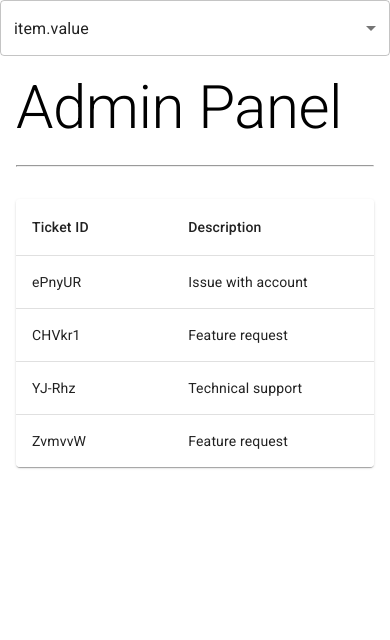
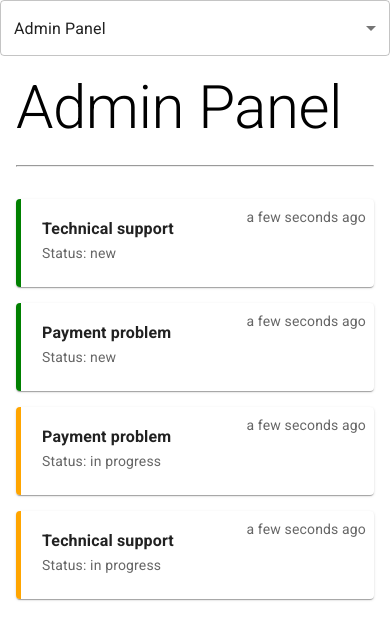
Before and after one commit to lf-hernandez/zealthy-help-desk-tms, a React (Vite) app in the folder frontend/: page / in a window 390 px wide. Shown: the top 640 px of the page. Built offline with nearby package versions, Linux system fonts and the light colour scheme.

Commit message:
Make admin panel mobile friendly

```diff
--- /dev/null
+++ b/frontend/src/components/MobileTicketList.tsx
@@ -0,0 +1,22 @@
+import { useTickets } from '../hooks/tickets';
+import { Ticket } from '../types';
+import { MobileTicketListItem } from './MobileTicketListItem';
+
+type Props = {
+    onPress: (ticket: Ticket) => void;
+};
+export const MobileTicketList = ({ onPress }: Props) => {
+    const { tickets } = useTickets();
+
+    if (!tickets || tickets.length === 0) {
+        return <p>No tickets available</p>;
+    }
+
+    return (
+        <div>
+            {tickets.map((ticket) => (
+                <MobileTicketListItem key={ticket.id} ticket={ticket} onPress={onPress} />
+            ))}
+        </div>
+    );
+};
--- /dev/null
+++ b/frontend/src/components/MobileTicketListItem.tsx
@@ -0,0 +1,51 @@
+import { Box, Card, CardContent, Typography } from '@mui/material';
+import moment from 'moment';
+import { Ticket } from '../types';
+
+type Props = {
+    ticket: Ticket;
+    onPress: (ticket: Ticket) => void;
+};
+
+export const MobileTicketListItem = ({ ticket, onPress }: Props) => {
+    const statusColor = {
+        new: 'green',
+        'in progress': 'orange',
+        resolved: 'purple',
+    };
+
+    return (
+        <Card
+            sx={{ marginBottom: 2, position: 'relative' }}
+            onClick={() => onPress(ticket)}
+            style={{ cursor: 'pointer' }}
+        >
+            <Box
+                sx={{
+                    position: 'absolute',
+                    left: 0,
+                    top: 0,
+                    bottom: 0,
+                    width: '5px',
+                    backgroundColor: statusColor[ticket.status],
+                }}
+            />
+
+            <Box sx={{ position: 'absolute', top: 8, right: 8 }}>
+                <Typography variant="body2" color="textSecondary">
+                    {moment(ticket.dateCreated).fromNow()}
+                </Typography>
+            </Box>
+
+            <CardContent sx={{ marginLeft: '10px' }}>
+                {' '}
+                <Typography variant="subtitle1" component="h2" sx={{ fontWeight: 'bold' }}>
+                    {ticket.description}
+                </Typography>
+                <Typography variant="body2" color="textSecondary">
+                    Status: {ticket.status}
+                </Typography>
+            </CardContent>
+        </Card>
+    );
+};
--- a/frontend/src/components/TicketModal.tsx
+++ b/frontend/src/components/TicketModal.tsx
@@ -91,7 +91,9 @@ export const TicketModal = ({ modalOpen, closeModal }: Props) => {
                             onChange={handleStatusChange}
                         >
                             {statusItems.map((item) => (
-                                <MenuItem value={item.key}>{item.value}</MenuItem>
+                                <MenuItem key={item.key} value={item.key}>
+                                    {item.value}
+                                </MenuItem>
                             ))}
                         </Select>
                     </FormControl>
@@ -109,10 +111,10 @@ export const TicketModal = ({ modalOpen, closeModal }: Props) => {
                 </div>
             </DialogContent>
             <DialogActions>
-                <Button onClick={closeModal} color="secondary">
+                <Button variant="contained" onClick={closeModal} color="secondary">
                     Cancel
                 </Button>
-                <Button onClick={onUpdate} color="primary">
+                <Button variant="contained" onClick={onUpdate} color="primary">
                     Update
                 </Button>
             </DialogActions>
--- /dev/null
+++ b/frontend/src/components/TicketsTable.tsx
@@ -0,0 +1,61 @@
+import {
+    Paper,
+    Table,
+    TableBody,
+    TableCell,
+    TableContainer,
+    TableHead,
+    TableRow,
+} from '@mui/material';
+import moment from 'moment';
+import { useTickets } from '../hooks/tickets';
+import { Ticket } from '../types';
+
+type Props = {
+    onClick: (ticket: Ticket) => void;
+};
+
+export const TicketsTable = ({ onClick }: Props) => {
+    const { tickets } = useTickets();
+
+    if (!tickets || tickets.length === 0) {
+        return <p>No tickets available</p>;
+    }
+    return (
+        <TableContainer component={Paper}>
+            <Table sx={{ minWidth: 750 }} aria-label="simple table">
+                <TableHead>
+                    <TableRow>
+                        <TableCell>Description</TableCell>
+                        <TableCell align="left">Customer</TableCell>
+                        <TableCell align="left">Status</TableCell>
+                        <TableCell align="left" sx={{ minWidth: 80 }}>
+                            Created
+                        </TableCell>
+                    </TableRow>
+                </TableHead>
+                <TableBody>
+                    {tickets.map((ticket) => (
+                        <TableRow
+                            key={ticket.id}
+                            sx={{ '&:last-child td, &:last-child th': { border: 0 } }}
+                            onClick={() => {
+                                onClick(ticket);
+                            }}
+                            style={{ cursor: 'pointer' }}
+                        >
+                            <TableCell component="th" scope="row">
+                                {ticket.description}
+                            </TableCell>
+                            <TableCell align="left">{ticket.customerName}</TableCell>
+                            <TableCell align="left">{ticket.status}</TableCell>
+                            <TableCell align="left" sx={{ minWidth: 80 }}>
+                                {moment(ticket.dateCreated).format('MM-DD-YY')}
+                            </TableCell>
+                        </TableRow>
+                    ))}
+                </TableBody>
+            </Table>
+        </TableContainer>
+    );
+};
--- a/frontend/src/layout/MobileDropdownNav.tsx
+++ b/frontend/src/layout/MobileDropdownNav.tsx
@@ -27,7 +27,9 @@ export const MobileDropdownNav = () => {
                 inputProps={{ 'aria-label': 'Without label' }}
             >
                 {navItems.map((item) => (
-                    <MenuItem value={item.key}>item.value</MenuItem>
+                    <MenuItem key={item.key} value={item.key}>
+                        {item.value}
+                    </MenuItem>
                 ))}
             </Select>
         </FormControl>
--- a/frontend/src/pages/AdminPanel.tsx
+++ b/frontend/src/pages/AdminPanel.tsx
@@ -1,20 +1,15 @@
-import {
-    Paper,
-    Table,
-    TableBody,
-    TableCell,
-    TableContainer,
-    TableHead,
-    TableRow,
-    Typography,
-} from '@mui/material';
-import moment from 'moment';
+import { Typography, useMediaQuery, useTheme } from '@mui/material';
 import { useState } from 'react';
+import { MobileTicketList } from '../components/MobileTicketList';
 import { TicketModal } from '../components/TicketModal';
+import { TicketsTable } from '../components/TicketsTable';
 import { useTickets } from '../hooks/tickets';
 import { Ticket } from '../types';
 
 export const AdminPanel = () => {
+    const theme = useTheme();
+    const isMobile = useMediaQuery(theme.breakpoints.down('sm'));
+
     const [modalOpen, setModalOpen] = useState(false);
     const { setCurrentTicket } = useTickets();
 
@@ -22,12 +17,6 @@ export const AdminPanel = () => {
         setCurrentTicket(ticket);
         setModalOpen(true);
     };
-    const { tickets } = useTickets();
-
-    if (tickets === null) {
-        console.log('Tickets not initialized properly.');
-        return <div>Loading...</div>;
-    }
 
     return (
         <>
@@ -36,50 +25,15 @@ export const AdminPanel = () => {
             </Typography>
             <hr />
             <br />
-            {tickets && tickets?.length > 0 ? (
-                <>
-                    <TableContainer component={Paper}>
-                        <Table sx={{ minWidth: 750 }} aria-label="simple table">
-                            <TableHead>
-                                <TableRow>
-                                    <TableCell>Ticket ID</TableCell>
-                                    <TableCell align="left">Description</TableCell>
-                                    <TableCell align="left">Status</TableCell>
-                                    <TableCell align="left" sx={{ minWidth: 80 }}>
-                                        Created
-                                    </TableCell>
-                                </TableRow>
-                            </TableHead>
-                            <TableBody>
-                                {tickets.map((ticket) => (
-                                    <TableRow
-                                        key={ticket.id}
-                                        sx={{ '&:last-child td, &:last-child th': { border: 0 } }}
-                                        onClick={() => {
-                                            handleRowClick(ticket);
-                                        }}
-                                        style={{ cursor: 'pointer' }}
-                                    >
-                                        <TableCell component="th" scope="row">
-                                            {ticket.id}
-                                        </TableCell>
-                                        <TableCell align="left">{ticket.description}</TableCell>
-                                        <TableCell align="left">{ticket.status}</TableCell>
-                                        <TableCell align="left" sx={{ minWidth: 80 }}>
-                                            {moment(ticket.dateCreated).format('MM-DD-YY')}
-                                        </TableCell>
-                                    </TableRow>
-                                ))}
-                            </TableBody>
-                        </Table>
-                    </TableContainer>
 
-                    {modalOpen ? (
-                        <TicketModal modalOpen={modalOpen} closeModal={() => setModalOpen(false)} />
-                    ) : null}
-                </>
+            {isMobile ? (
+                <MobileTicketList onPress={handleRowClick} />
             ) : (
-                'No tickets yet'
+                <TicketsTable onClick={handleRowClick} />
+            )}
+
+            {modalOpen && (
+                <TicketModal modalOpen={modalOpen} closeModal={() => setModalOpen(false)} />
             )}
         </>
     );
--- a/frontend/src/types.ts
+++ b/frontend/src/types.ts
@@ -24,6 +24,7 @@ export type AddTicketInput = {
     customerEmail: string;
     customerName: string;
     description: string;
+    status?: TicketStatus;
 };
 
 export type UpdateTicketInput = {
--- a/frontend/src/utils/tickets.ts
+++ b/frontend/src/utils/tickets.ts
@@ -14,14 +14,13 @@ export const createTicket = (input: AddTicketInput): Ticket => {
         description: input.description,
         dateCreated: currentDate,
         lastModified: currentDate,
-        employeeName: '',
         resolutionDescription: '',
-        status: TicketStatus.NEW,
+        status: input.status ?? TicketStatus.NEW,
     };
 };
 
 const generateRandomCustomerData = () => {
-    const customerNames = ['Brie', 'Kyle', 'Shanti', 'John'];
+    const customerNames = ['Brie Smith', 'Kyle Smith', 'Shanti Smith', 'John Smith'];
     const customerEmails = [
         'brie@example.com',
         'kyle@example.com',
@@ -35,11 +34,15 @@ const generateRandomCustomerData = () => {
         'Feature request',
     ];
 
+    const statusValues = Object.values(TicketStatus);
+    const randomStatusIndex = Math.floor(Math.random() * statusValues.length);
+
     const randomIndex = Math.floor(Math.random() * 4);
     return {
         customerName: customerNames[randomIndex],
         customerEmail: customerEmails[randomIndex],
         description: descriptions[randomIndex],
+        status: statusValues[randomStatusIndex],
     };
 };
 
@@ -48,7 +51,5 @@ export const initialTickets = () => {
         return createTicket(generateRandomCustomerData());
     });
 
-    console.log('Generated tickets:', generatedTickets);
-
     return generatedTickets;
 };
```
